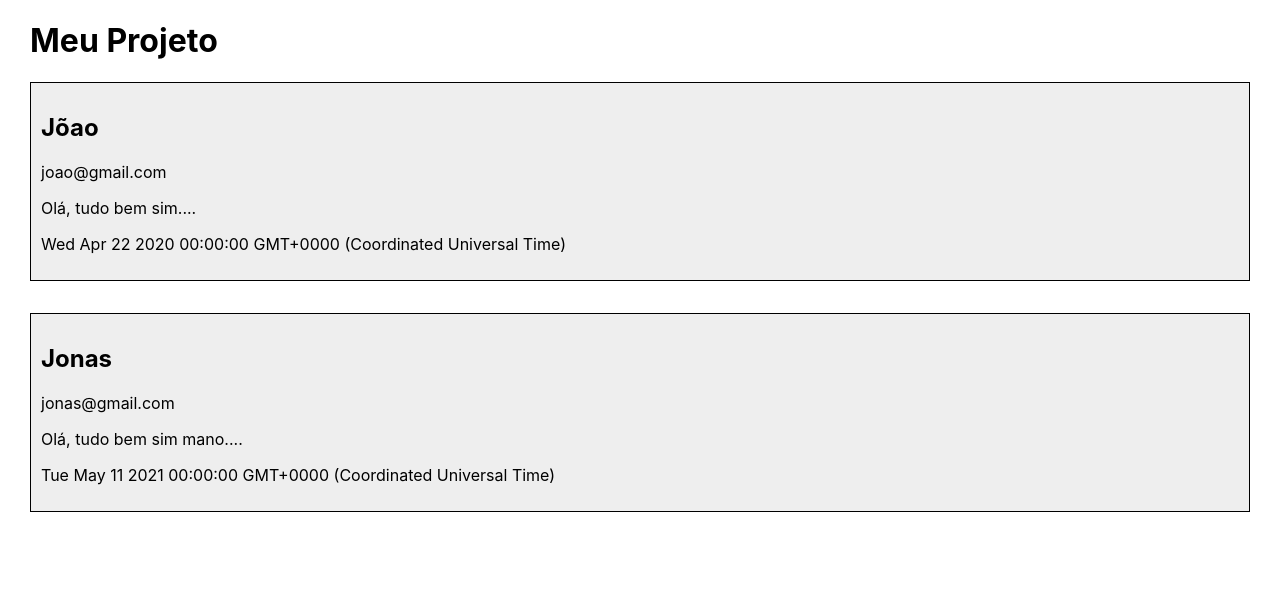
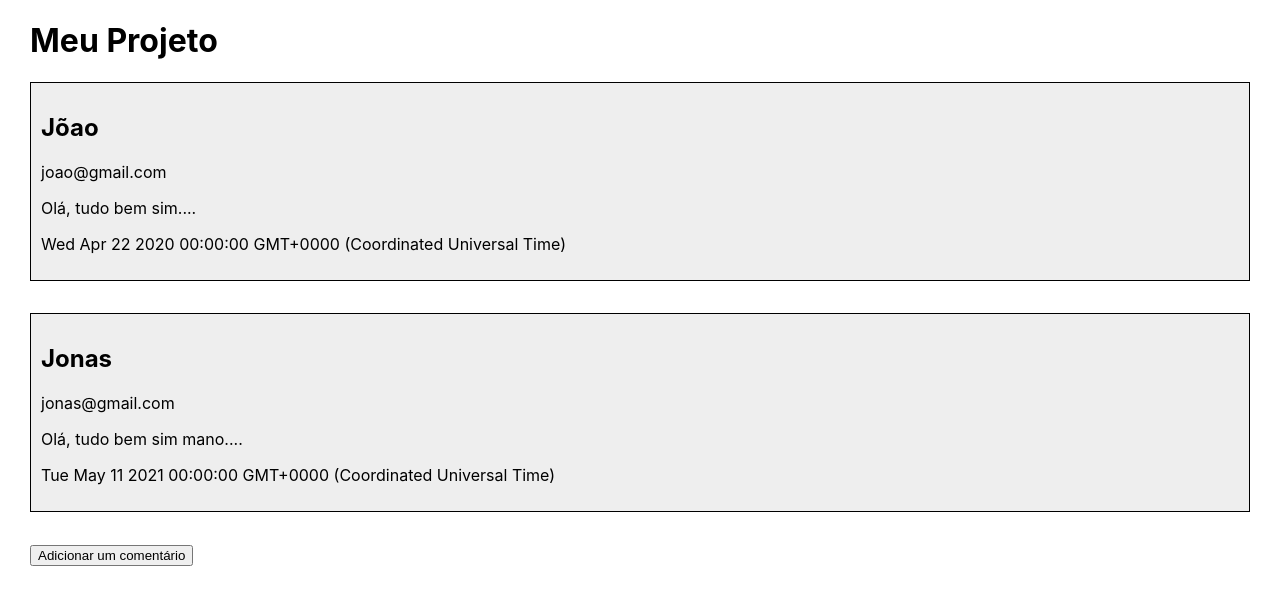
Before and after one commit to natharaujos/react-codes, a React (Create React App) app in the folder comment-list/: page / in a window 1280 px wide. Shown: the top 604 px of the page. Built offline with nearby package versions, Linux system fonts and the light colour scheme.

Commit message:
manipulando o estado da aplicação

```diff
--- a/comment-list/src/App.js
+++ b/comment-list/src/App.js
@@ -21,6 +21,26 @@ class App extends Component {
     ]
   }
 
+  adicionarComentario = () => {
+    console.log("adicionando comentário");
+
+    const novoComentario = {
+      nome: 'Maria',
+      email: 'maria@gmail.com',
+      date: new Date(2022, 12, 20),
+      mensagem: 'adicionando novo comentário de maria@gmail.com'
+    }
+
+    // let lista = this.state.comentarios;
+    // lista.push(novoComentario);
+    // this.setState({ comentarios: lista });
+
+    this.setState({
+      // usando spread operator (MUITO ÚTIL!!!)
+      comentarios: [ ...this.state.comentarios, novoComentario]
+    })
+  }
+
   render() {
     return (
       <div className="App">
@@ -31,6 +51,8 @@ class App extends Component {
             {comentario.mensagem}
           </Comentario>
         ))}
+
+        <button onClick={this.adicionarComentario} >Adicionar um comentário</button>
       </div>
     );
   }
```
